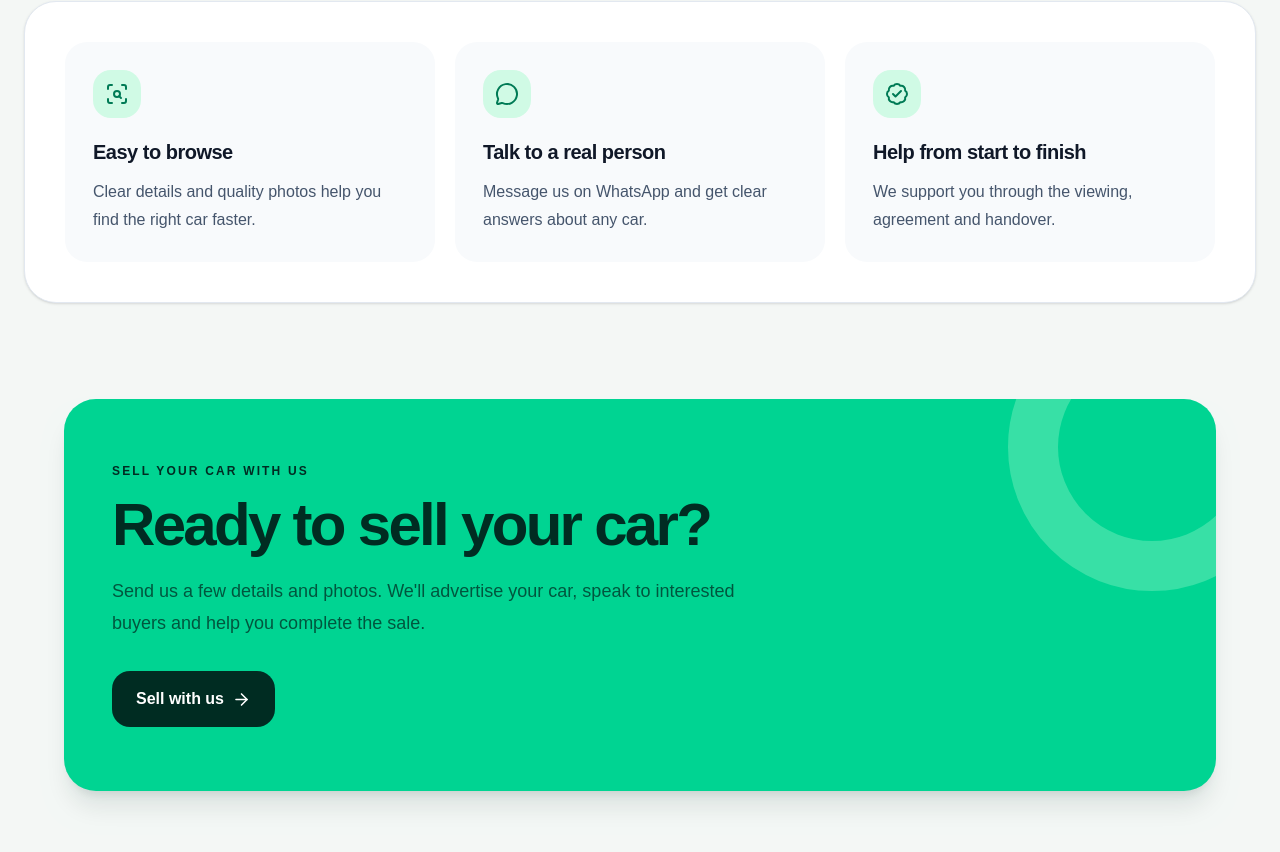
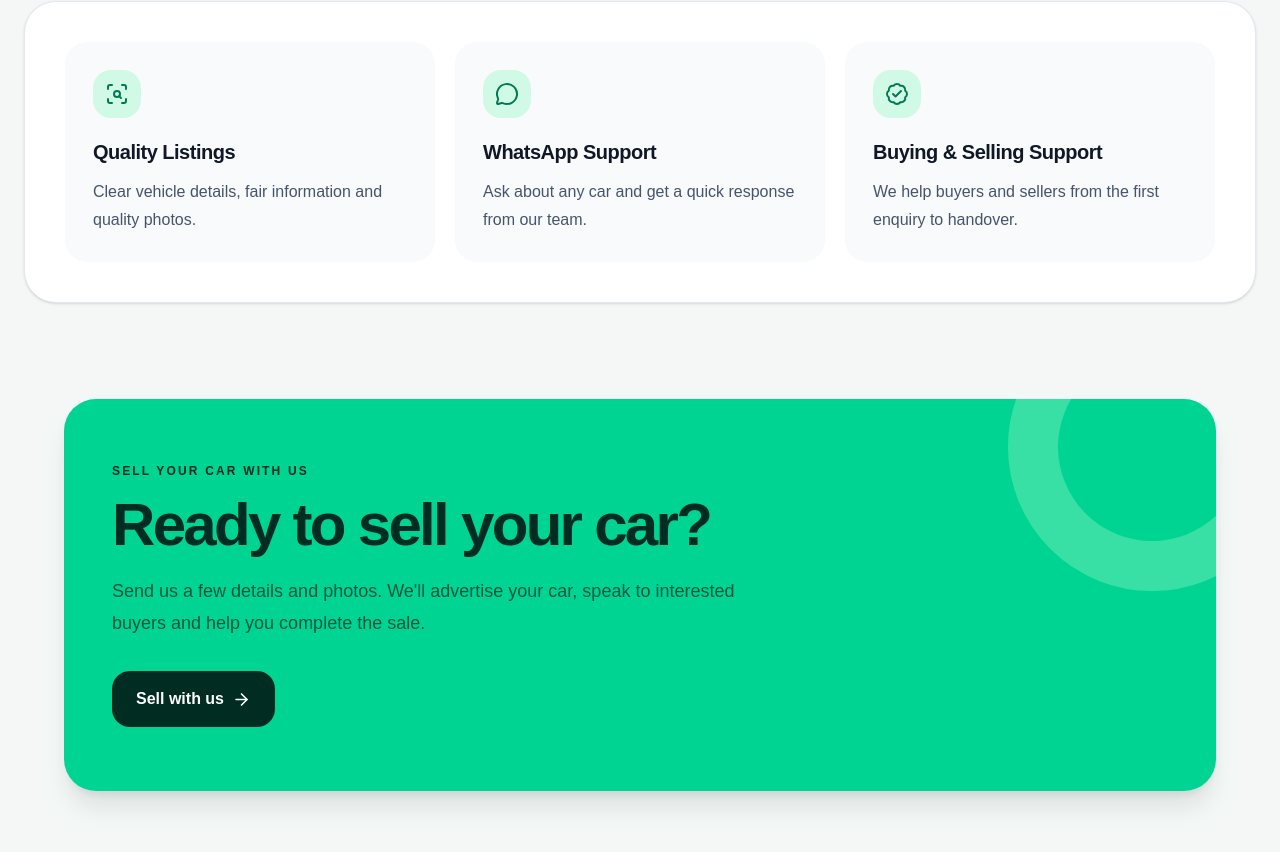
Before and after one commit to JeffarKE/autobazaar-finds, a Next.js app: page / in a window 1280 px wide. Shown: the part 1280-2132 px from the top of the page. Built offline with nearby package versions, Linux system fonts and the light colour scheme; no server answers; the database is empty.

Commit message:
copy: clarify homepage service benefits

```diff
--- a/app/page.tsx
+++ b/app/page.tsx
@@ -7,9 +7,9 @@ import { getPublicVehicles } from "./cars/services/getPublicVehicles";
 export const dynamic = "force-dynamic";
 
 const benefits = [
-  { icon: ScanSearch, title: "Easy to browse", copy: "Clear details and quality photos help you find the right car faster." },
-  { icon: MessageCircle, title: "Talk to a real person", copy: "Message us on WhatsApp and get clear answers about any car." },
-  { icon: BadgeCheck, title: "Help from start to finish", copy: "We support you through the viewing, agreement and handover." },
+  { icon: ScanSearch, title: "Quality Listings", copy: "Clear vehicle details, fair information and quality photos." },
+  { icon: MessageCircle, title: "WhatsApp Support", copy: "Ask about any car and get a quick response from our team." },
+  { icon: BadgeCheck, title: "Buying & Selling Support", copy: "We help buyers and sellers from the first enquiry to handover." },
 ];
 
 export default async function Home() {
```
